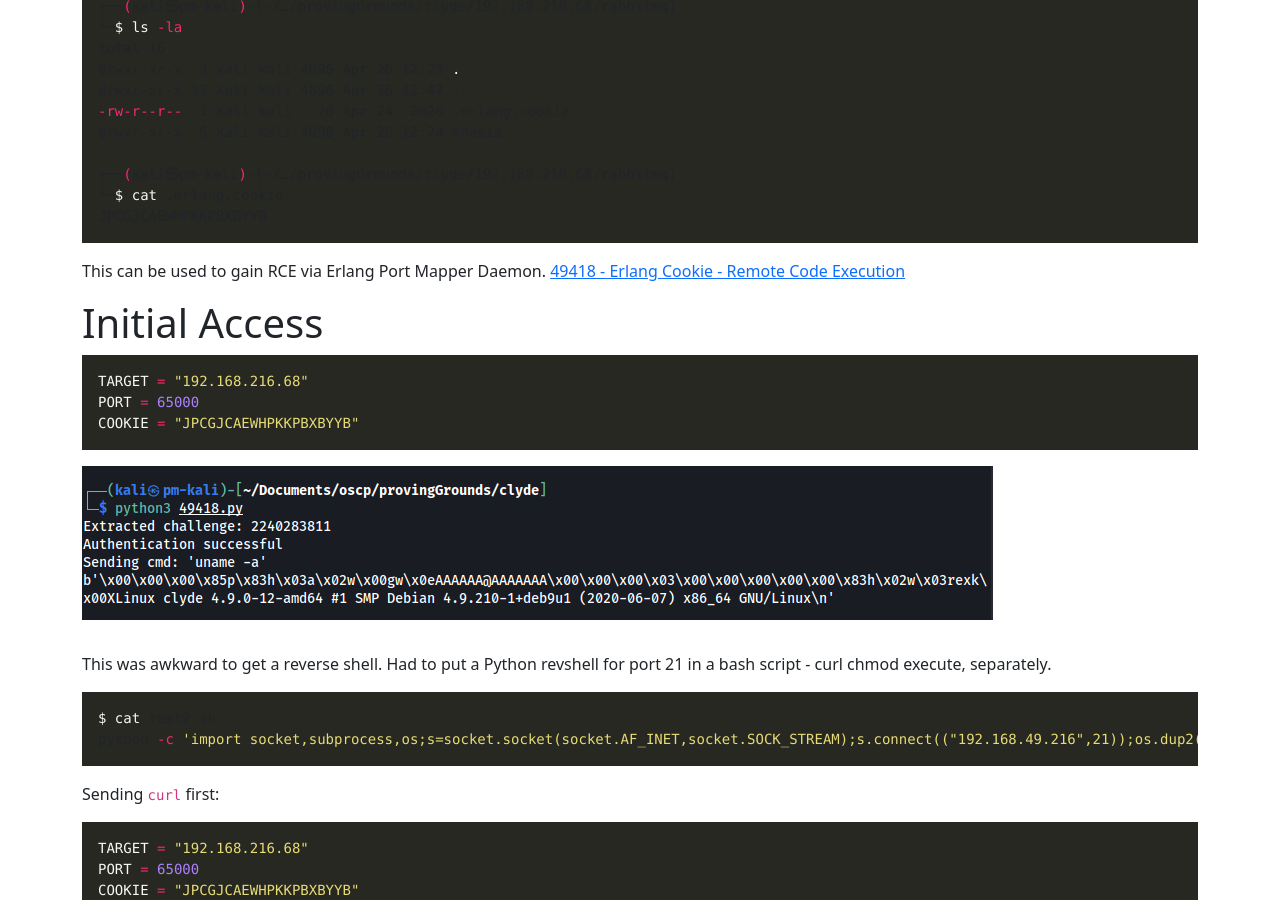
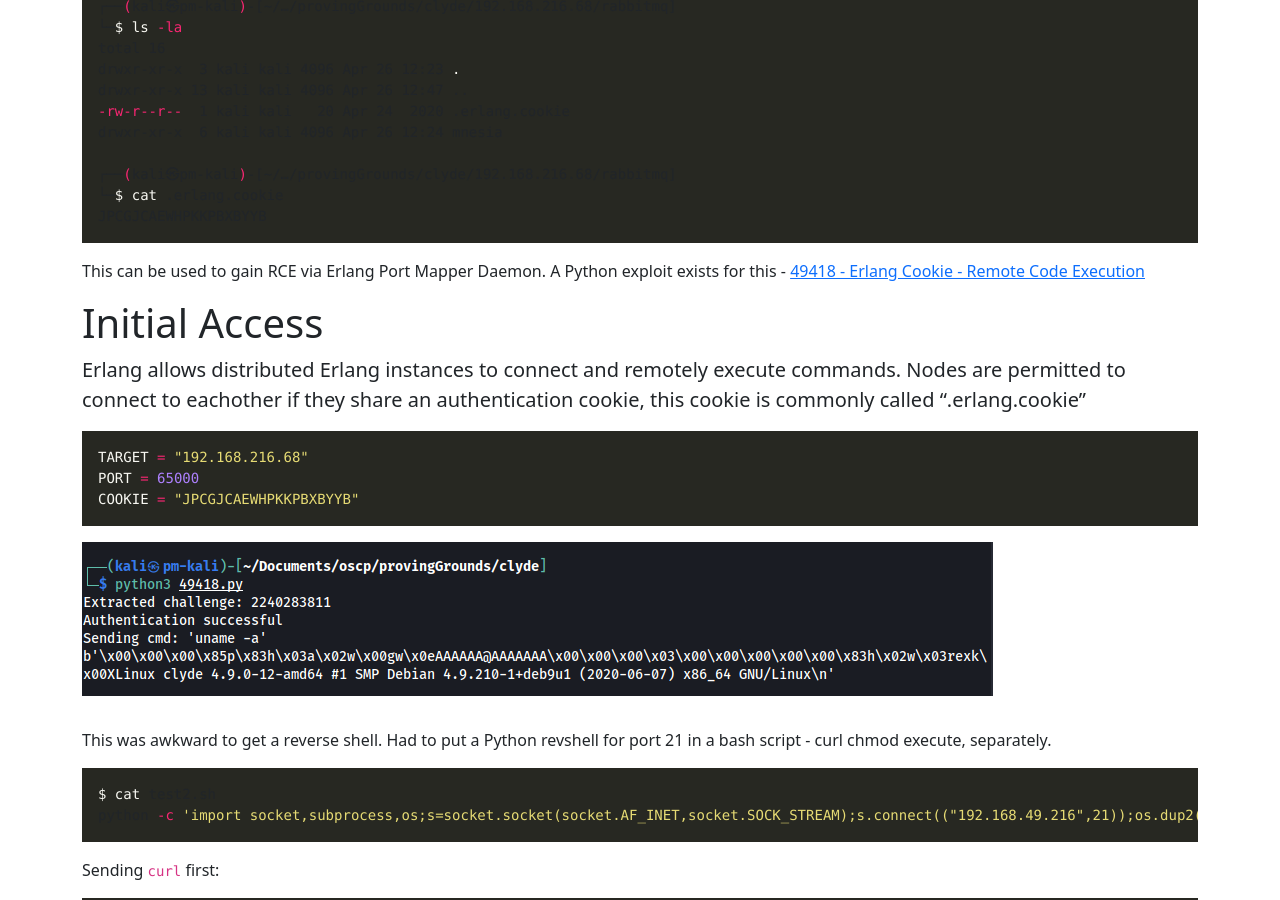
Before and after one commit to poppysec/poppysec.github.io, a Jekyll site: the page built from _posts/2022-04-27-ProvingGrounds-Clyde.md, in a window 1280 px wide and 900 px high, scrolled down 3268 px. Built offline with Jekyll 4.4.1, drawn with Linux system fonts in a browser that asks for light colours.

Commit message:
Update 2022-04-27-ProvingGrounds-Clyde.md

````diff
--- a/_posts/2022-04-27-ProvingGrounds-Clyde.md
+++ b/_posts/2022-04-27-ProvingGrounds-Clyde.md
@@ -135,9 +135,13 @@ drwxr-xr-x  6 kali kali 4096 Apr 26 12:24 mnesia
 JPCGJCAEWHPKKPBXBYYB
 ```
 
-This can be used to gain RCE via Erlang Port Mapper Daemon. [49418 - Erlang Cookie - Remote Code Execution](https://www.exploit-db.com/exploits/49418)
+This can be used to gain RCE via Erlang Port Mapper Daemon. A Python exploit exists for this - [49418 - Erlang Cookie - Remote Code Execution](https://www.exploit-db.com/exploits/49418)
 
 # Initial Access
+
+> Erlang allows distributed Erlang instances to connect and remotely execute commands.
+> Nodes are permitted to connect to eachother if they share an authentication cookie,
+> this cookie is commonly called ".erlang.cookie"
 
 ```python
 TARGET = "192.168.216.68"
````
